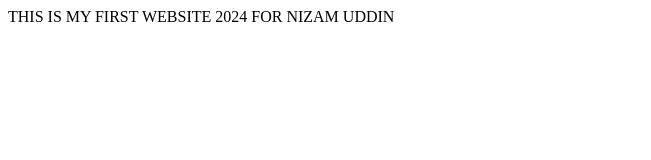
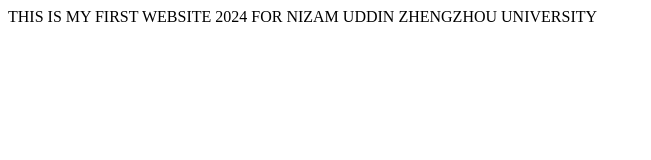
Before and after one commit to NIZAMZZU/my-first-website, a plain HTML site: page index.html in a window 1280 px wide. Shown: the whole page, without its empty margins (0-651 px from the left). Drawn offline with Linux system fonts and the light colour scheme.

Commit message:
NIZAM UDDIN

```diff
--- a/index.html
+++ b/index.html
@@ -6,6 +6,6 @@
     <title>Document</title>
 </head>
 <body>
-    THIS IS MY FIRST WEBSITE 2024 FOR NIZAM UDDIN
+    THIS IS MY FIRST WEBSITE 2024 FOR NIZAM UDDIN ZHENGZHOU UNIVERSITY
 </body>
 </html>
```
